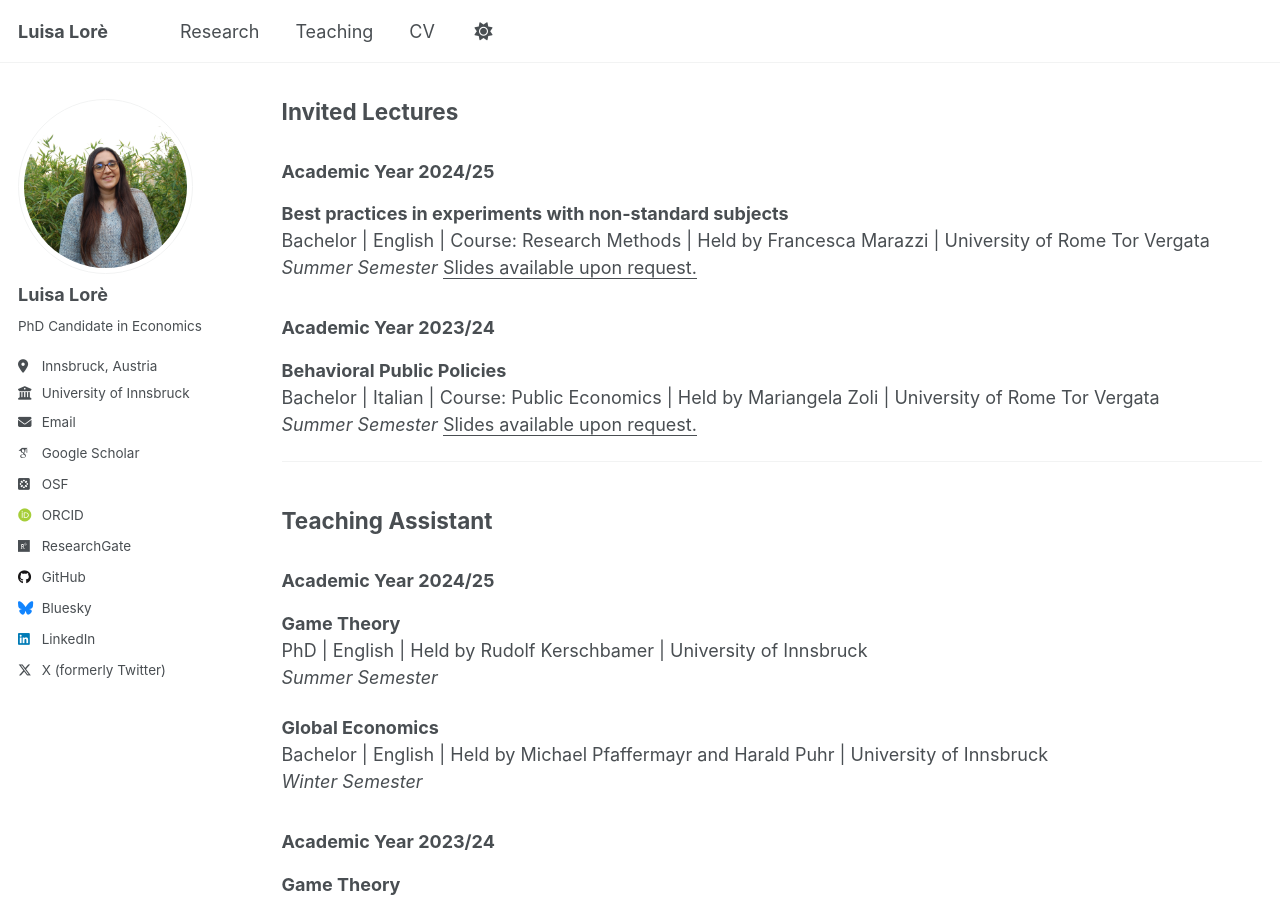
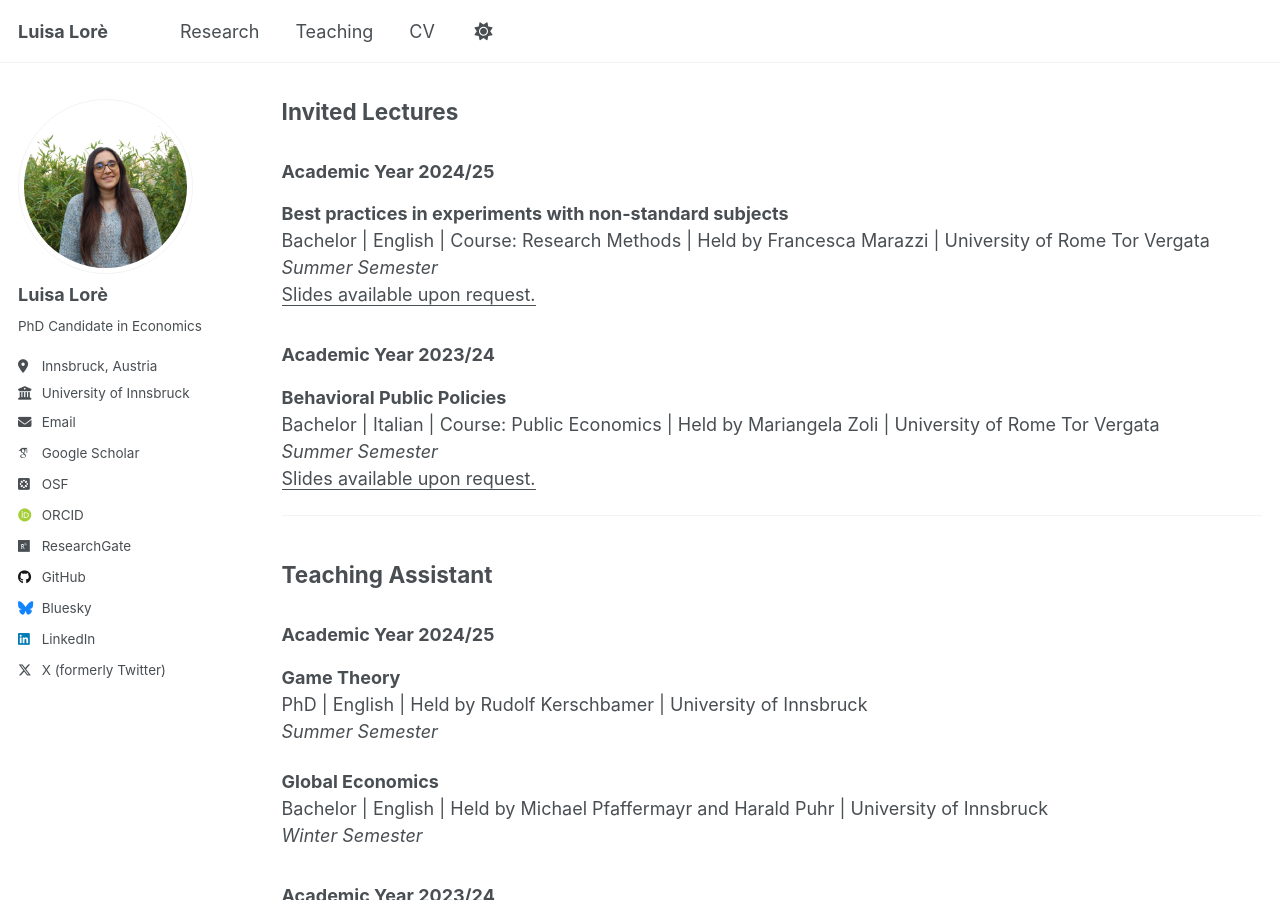
Before and after one commit to LuisaLore/luisalore, a Jekyll site: the page built from _pages/teaching.md, in a window 1280 px wide and 900 px high, scrolled down 503 px. Built offline with Jekyll 4.4.1, drawn with Linux system fonts in a browser that asks for light colours; some web fonts are replaced; a script that is not in the unit is left out.

Commit message:
Update teaching.md

```diff
--- a/_pages/teaching.md
+++ b/_pages/teaching.md
@@ -31,15 +31,15 @@ Master | English | University of Innsbruck<br>
 
 **Best practices in experiments with non-standard subjects**<br>
 Bachelor | English | Course: Research Methods | Held by Francesca Marazzi | University of Rome Tor Vergata<br>
-*Summer Semester*
-<u>Slides available upon request.</u>
+*Summer Semester*<br>
+<u class="spelling">Slides available upon request.</u>
 
 ### Academic Year 2023/24
 
 **Behavioral Public Policies**<br>
 Bachelor | Italian | Course: Public Economics | Held by Mariangela Zoli | University of Rome Tor Vergata<br>
-*Summer Semester*
-<u>Slides available upon request.</u>
+*Summer Semester*<br>
+<u class="spelling">Slides available upon request.</u>
 
 ---
 
```
